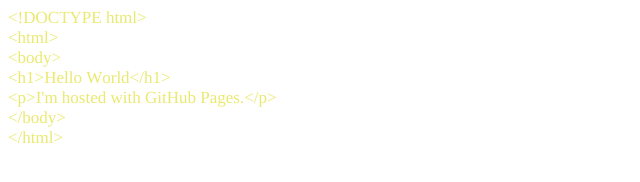
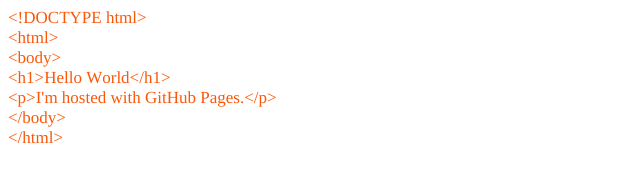
Before and after one commit to cbailey8/cbailey8.github.io, a plain HTML site: page index.html in a window 1280 px wide. Shown: the whole page, without its empty margins (0-640 px from the left). Drawn offline with Linux system fonts and the light colour scheme.

Commit message:
Update index.html

```diff
--- a/index.html
+++ b/index.html
@@ -7,7 +7,7 @@
   <meta name="Generator" content="Cocoa HTML Writer">
   <meta name="CocoaVersion" content="2103.13">
   <style type="text/css">
-    p.p1 {margin: 0.0px 0.0px 0.0px 0.0px; font: 17.0px Times; color: #eae96f; -webkit-text-stroke: #eae96f}
+    p.p1 {margin: 0.0px 0.0px 0.0px 0.0px; font: 17.0px Times; color: #fc5708; -webkit-text-stroke: #e7e66b; background-color: #ffffff; background-color: rgba(255, 255, 255, 0)}
     span.s1 {font-kerning: none}
   </style>
 </head>
```
